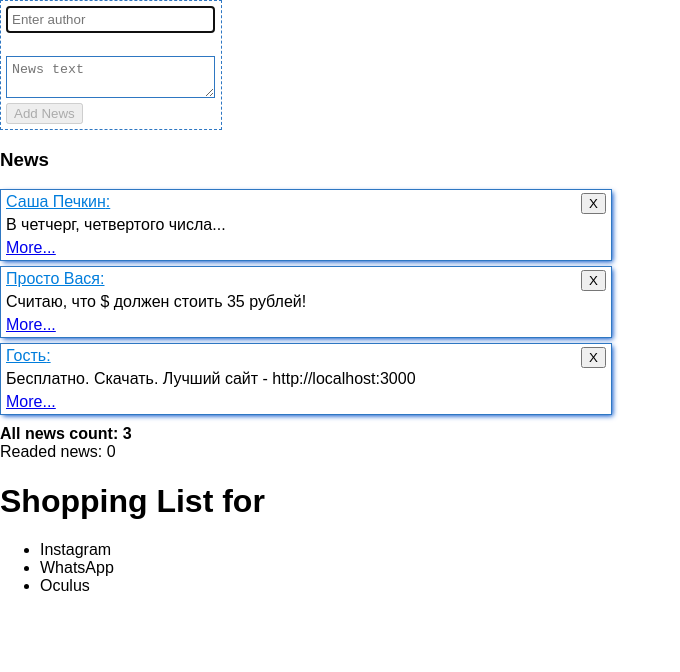
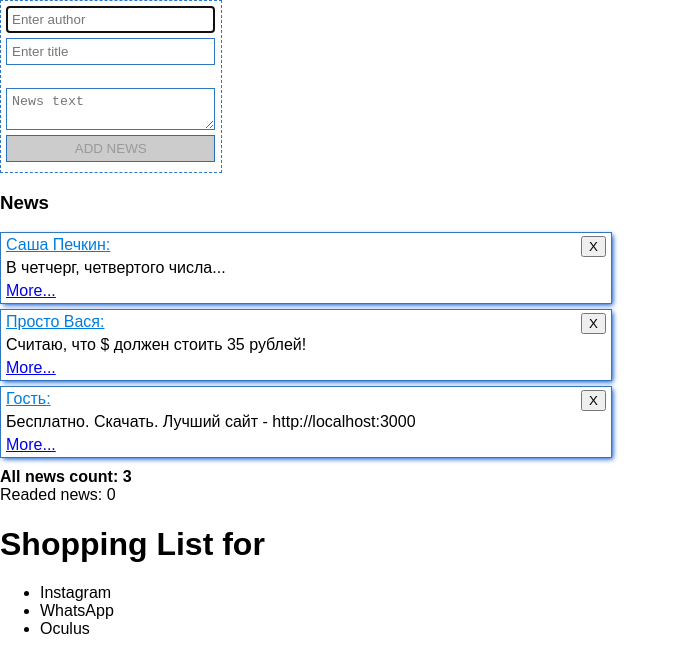
Before and after one commit to nick-sorogovets/react-tutorial, a React (Create React App) app: page / in a window 1280 px wide. Shown: the top 672 px of the page, without its empty margins (0-680 px from the left). Built offline with nearby package versions, Linux system fonts and the light colour scheme.

Commit message:
Added title to add component

```diff
--- a/src/Add.css
+++ b/src/Add.css
@@ -4,24 +4,21 @@
   border: 1px dashed rgba(0, 89, 181, 0.82);
   padding: 5px;
 }
-.add__author, .add__text, .add__btn, .add__checkrule {
+.add__author, .add__text, .add__button, .add__title {
   display: block;
   margin: 0 0 5px 0;
   padding: 5px;
   width: 94%;
   border: 1px solid rgba(0, 89, 181, 0.82);
 }
-.add__checkrule {
-  border: none;
-  font-size: 12px;
-}
-.add__btn {
+
+.add__button {
   box-sizing: content-box;
   color: #FFF;
   text-transform: uppercase;
   background: #007DDC;
 }
-.add__btn:disabled {
+.add__button:disabled {
   background: #CCC;
   color: #999;
 }
--- a/src/Add.jsx
+++ b/src/Add.jsx
@@ -8,6 +8,7 @@ class TestInput extends Component {
   }
   state = {
     author: '',
+    title: '',
     text: '',
     isValid: false,
   }
@@ -19,7 +20,10 @@ class TestInput extends Component {
   onNewsSubmit = (e) => {
     e.preventDefault();
     this.props.onNewsAdded(this.state);
-    this.setState({text: '' });
+    this.setState({
+      text: '',
+      isValid: false,
+    });
 
   }
   onChange = (field, e) => {
@@ -43,7 +47,16 @@ class TestInput extends Component {
             ref="author"
             required
           />
-          <br />
+          <input
+            type="text"
+            className="add__title"
+            value={this.state.title}
+            placeholder="Enter title"
+            onChange={this.onChange.bind(this, 'title')}
+            ref='title'
+            required
+          />
+          <br/>
           <textarea
             className="add__text"
             value={this.state.text}
--- a/src/App.jsx
+++ b/src/App.jsx
@@ -4,22 +4,21 @@ import News from './News';
 import ShoppingList from './ShoppingList';
 import Add from './Add';
 
-// const my_news = [];
 const my_news = [
   {
     author: 'Саша Печкин',
-    text: 'В четчерг, четвертого числа...',
-    bigText: 'в четыре с четвертью часа четыре чёрненьких чумазеньких чертёнка чертили чёрными чернилами чертёж.'
+    title: 'В четчерг, четвертого числа...',
+    text: 'в четыре с четвертью часа четыре чёрненьких чумазеньких чертёнка чертили чёрными чернилами чертёж.'
   },
   {
     author: 'Просто Вася',
-    text: 'Считаю, что $ должен стоить 35 рублей!',
-    bigText: 'А евро 42!'
+    title: 'Считаю, что $ должен стоить 35 рублей!',
+    text: 'А евро 42!'
   },
   {
     author: 'Гость',
-    text: 'Бесплатно. Скачать. Лучший сайт - http://localhost:3000',
-    bigText: 'На самом деле платно, просто нужно прочитать очень длинное лицензионное соглашение'
+    title: 'Бесплатно. Скачать. Лучший сайт - http://localhost:3000',
+    text: 'На самом деле платно, просто нужно прочитать очень длинное лицензионное соглашение'
   }
 ];
 
@@ -28,12 +27,14 @@ class App extends Component {
     news: my_news
   }
   NewsAdded = (data) => {
-    const updateNews = this.state.news;
-    updateNews.push({
-      author: data.author,
-      text: data.text,
+    const news = this.state.news;
+    const { author, title, text} = data;
+    news.push({
+      author,
+      title,
+      text,
     });
-    this.setState({ news: updateNews })
+    this.setState({ news })
   }
   NewsDeleted = (index) => {
     const news = this.state.news;
--- a/src/Article.jsx
+++ b/src/Article.jsx
@@ -8,8 +8,8 @@ class Article extends Component {
     static propTypes = {
         data: PropTypes.shape({
             author: PropTypes.string.isRequired,
+            title: PropTypes.string.isRequired,
             text: PropTypes.string.isRequired,
-            bigText: PropTypes.string.isRequired,
         })
     }
     readMore = (event) => {
@@ -28,13 +28,13 @@ class Article extends Component {
         this.props.onDelete();
     }
     render() {
-        const { author, text, bigText } = this.props.data;
+        const { author, title, text } = this.props.data;
         const visible = this.state.visible;
         return (
             <div className='article'>
                 <button className="news__delete" onClick={this.delete}>X</button>
                 <p className='news__author'>{author}:</p>
-                <p className="news__text">{text}</p>
+                <p className="news__text">{title}</p>
                 <a href="#"
                     onClick={this.readMore}
                     className={"news__readmore " + (visible ? 'none' : '')}>
@@ -46,7 +46,7 @@ class Article extends Component {
                     className={"news_readless " + (visible ? '' : 'none')}>
                     Less...
                 </a>
-                <p className={"news__big-text " + (visible ? '' : 'none')}>{bigText}</p>
+                <p className={"news__big-text " + (visible ? '' : 'none')}>{text}</p>
             </div>
         )
     }
```
